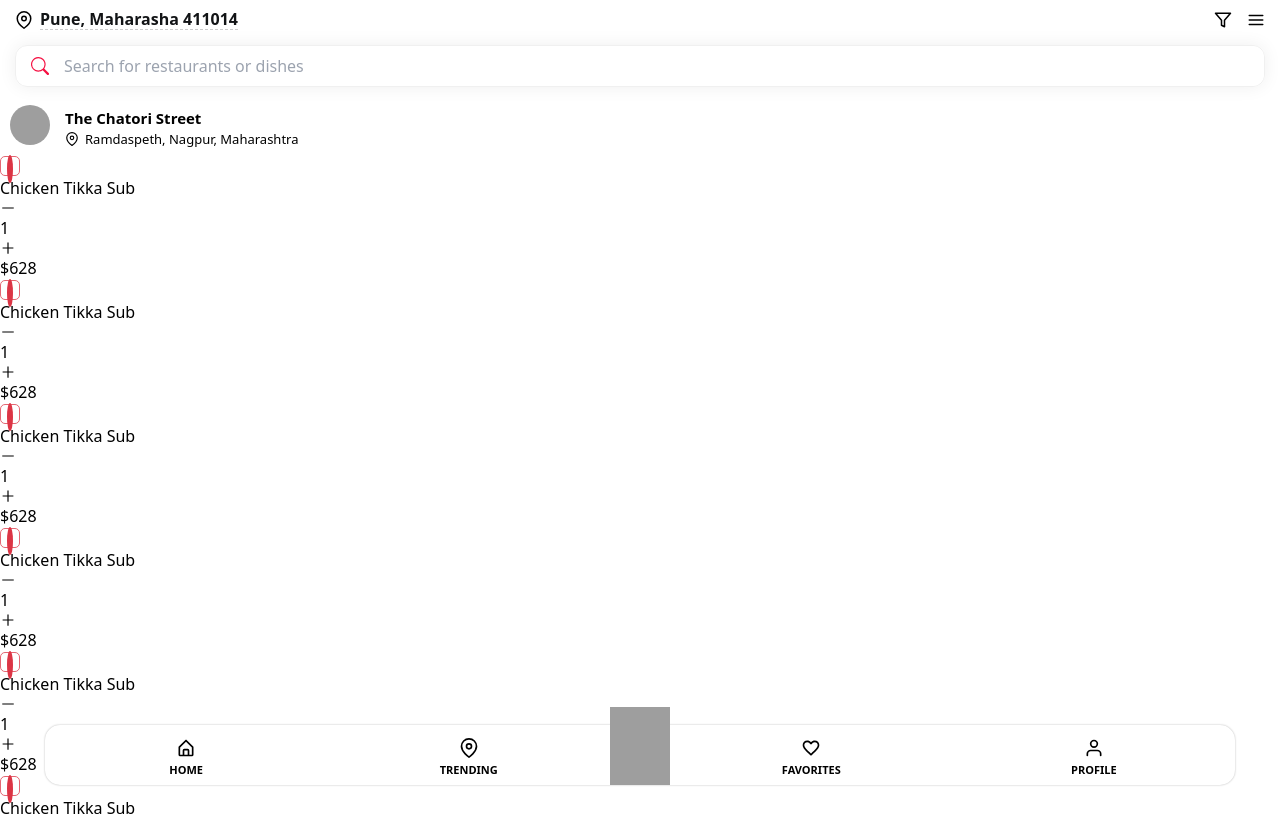
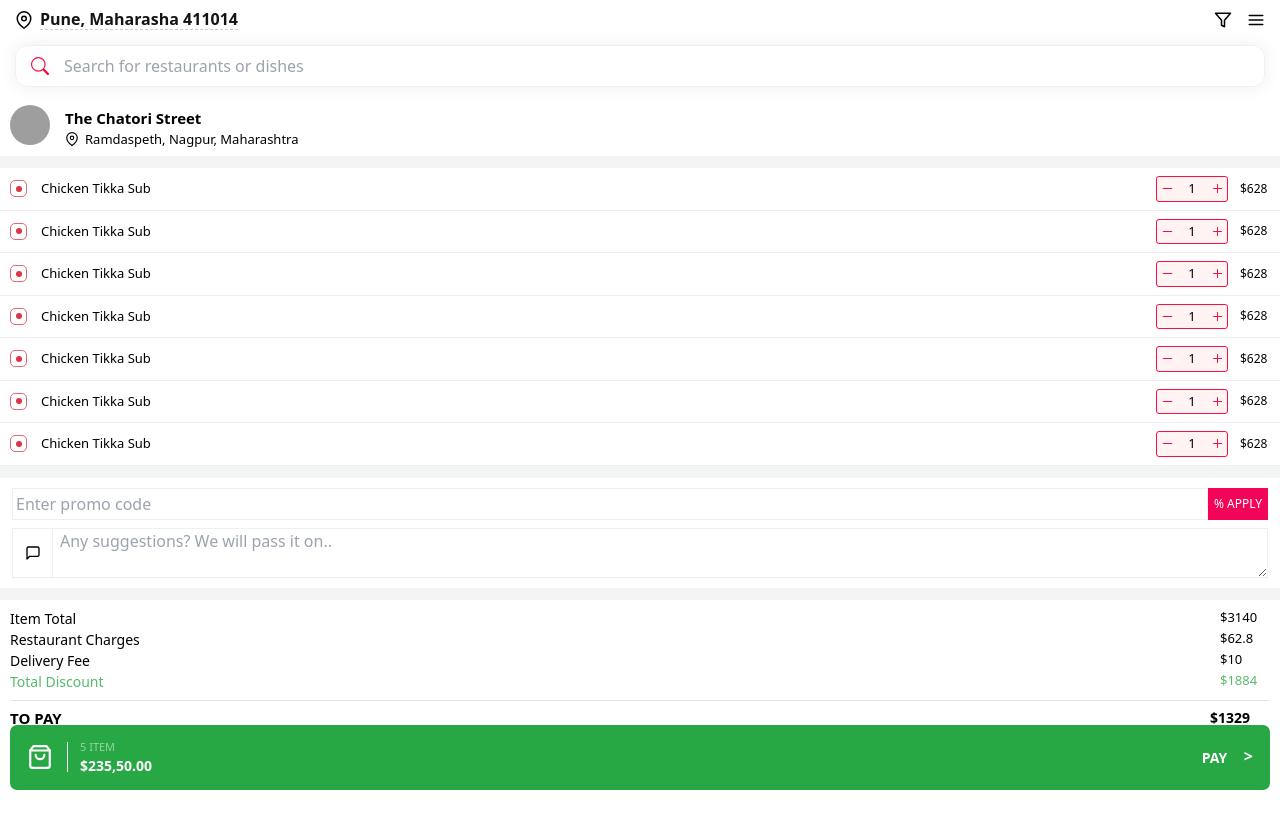
Before and after one commit to chaboxx/Rappidin, a Next.js app: page /cart in a window 1280 px wide. Shown: the top 816 px of the page. Built offline with nearby package versions, Linux system fonts and the light colour scheme; grey boxes are pictures that could not be loaded.

Commit message:
rappidin-10

```diff
--- /dev/null
+++ b/components/cart/PayButton.tsx
@@ -0,0 +1,27 @@
+
+import { FC } from "react";
+import { FiShoppingBag } from "react-icons/fi";
+
+import styles from "../../styles/components/cart/PayButton.module.css";
+
+export const PayButton:FC = () => {
+  return (
+    <div className={styles.pay_button_container}>
+      <div className={styles.content_container}>
+        <div className={styles.icon_container}>
+
+          <FiShoppingBag className={styles.icon}/>
+
+        </div>
+        <div>
+          <p className={styles.item_label}>5 ITEM</p>
+          <p className={styles.item_total}>$235,50.00</p>
+        </div>
+        <div className={styles.pay_container}>
+          <p className={styles.pay_label}>PAY</p>
+          <p className={styles.pay_icon}>{`>`}</p>
+        </div>
+      </div>
+    </div>
+  )
+}
--- a/components/cart/PlatoRow.tsx
+++ b/components/cart/PlatoRow.tsx
@@ -11,14 +11,14 @@
 export const PlatoRow:FC<Props> = ({plato}) => {
   return (
     <div className={styles.plato_row_container}>
-      <div className={styles.icon}><span></span></div>
-      <h3>Chicken Tikka Sub</h3>
-      <div>
-        <AiOutlineMinus/>
-        <p>1</p>
-        <AiOutlinePlus/>
+      <div className={styles.icon_svg}><div></div></div>
+      <h3 className={styles.title}>Chicken Tikka Sub</h3>
+      <div className={styles.boton_cantidad}>
+        <AiOutlineMinus className={styles.icon}/>
+        <p className={styles.cantidad}>1</p>
+        <AiOutlinePlus className={styles.icon}/>
       </div>
-      <p>$628</p>
+      <p className={styles.precio}>$628</p>
     </div>
   )
 }
--- a/components/ui/checkout/SummaryTotal.tsx
+++ b/components/ui/checkout/SummaryTotal.tsx
@@ -1,6 +1,9 @@
 import { FC } from "react"
 
 import { Total } from "../../../interfaces/pedido";
+
+
+import styles from "../../../styles/components/ui/checkout/SummaryTotal.module.css";
 
 
 interface Props {
@@ -9,22 +12,26 @@
 
 export const SummaryTotal:FC<Props> = ({total}) => {
   return (
-    <div>
-      <div>
-        <p>Item Total</p>
-        <p>${total.itemTotal}</p>
+    <div className={styles.summary_container}>
+      <div className={styles.item_container}>
+        <p className={styles.text_label}>Item Total</p>
+        <p className={styles.text_amount}>${total.itemTotal}</p>
       </div>
-      <div>
-        <p>Restaurant Charges</p>
-        <p>${total.charges}</p>
+      <div className={styles.item_container}>
+        <p className={styles.text_label}>Restaurant Charges</p>
+        <p className={styles.text_amount}>${total.charges}</p>
       </div>
-      <div>
-        <p>Delivery Fee</p>
-        <p>${total.deliveryFee}</p>
+      <div className={styles.item_container}>
+        <p className={styles.text_label}>Delivery Fee</p>
+        <p className={styles.text_amount}>${total.deliveryFee}</p>
       </div>
-      <div>
-        <p>Total Discount</p>
-        <p>${total.total}</p>
+      <div className={styles.item_container}>
+        <p className={styles.text_label_green}>Total Discount</p>
+        <p className={styles.text_amount_green}>${total.discount}</p>
+      </div>
+      <div className={styles.total_container}>
+        <p className={styles.text_label_total}>TO PAY</p>
+        <p className={styles.text_amount_total}>${total.total}</p>
       </div>
     </div>
   )
--- a/pages/cart/index.tsx
+++ b/pages/cart/index.tsx
@@ -3,8 +3,8 @@
 import Image from "next/image";
 
 import { Layout } from "../../layouts/Layout";
-import { NavigationBar } from "../../components/ui/NavigationBar";
 
+import { PayButton } from "../../components/cart/PayButton";
 import { PlatoRow } from "../../components/cart/PlatoRow";
 
 import { FiMapPin ,FiMessageSquare } from "react-icons/fi";
@@ -47,25 +47,27 @@
           }
         </div>
 
-        <div>
-          <div>
+        <div className={styles.promo_messages_container}>
+          <div className={styles.promo_container}>
 
-            <input type="text" name="promo_code" placeholder="Enter promo code" />
-            <button>% APPLY</button>
+            <input className={styles.input_promo} type="text" name="promo_code" placeholder="Enter promo code" />
+            <button className={styles.apply_button}>% APPLY</button>
           </div>
-          <div>
-            <button>
+
+          <div className={styles.message_container}>
+            <button className={styles.button_send_message}>
               <FiMessageSquare/>
             </button>
-            <input type="text"  name="comment" multiple />
+            <textarea className={styles.input_message} name="comment" placeholder="Any suggestions? We will pass it on.."/>
           </div>
 
         </div>
 
+
         <SummaryTotal total={total}/>
       </div>
 
-      <NavigationBar/>
+      <PayButton/>
     </Layout>
   )
 }
--- a/styles/cart/CarritoComprasScreen.module.css
+++ b/styles/cart/CarritoComprasScreen.module.css
@@ -40,4 +40,47 @@
 /* Cart PlatoRow.tsx */
 .menus_container{
   background-color: white;
+  margin-top: 12px;
 }
+
+/*  */
+.promo_messages_container{
+  margin-top: 12px;
+  background-color: white;
+  padding: 10px 12px;
+}
+
+.promo_container{
+  display: grid;
+  grid-template-columns: 1fr 60px;
+  align-items: center;
+}
+
+.input_promo{
+  border: 1px solid #edeff1;
+  padding: 3px;
+}
+.apply_button{
+  background-color: #f20558;
+  font-size: 12px;
+  padding: 7px 0;
+  color: white;
+}
+.message_container{
+  margin-top: 8px;
+  display: grid;
+  grid-template-columns: 40px 1fr;
+}
+
+.button_send_message{
+  border: 1px solid #edeff1;
+  border-right: none;
+  display: grid;
+  justify-items: center;
+  align-items: center;
+}
+
+.input_message{
+  border: 1px solid #edeff1;
+  padding: 0 7px;
+}
--- /dev/null
+++ b/styles/components/cart/PayButton.module.css
@@ -0,0 +1,61 @@
+.pay_button_container{
+
+  position: fixed;
+  left: 0;
+  bottom: 0;
+  width: 100%;
+
+}
+.content_container{
+  display: grid;
+  background-color: #28a745;
+  grid-template-columns: 41px 4fr 1fr;
+  gap: 12px;
+  align-items: center;
+  border-radius: 7px;
+  padding: 14px 17px;
+  margin: 10px;
+}
+
+.icon{
+  color: white;
+  width: 26px;
+  height: 30px;
+  justify-self: center;
+}
+.icon_container{
+  border-right: 1px solid white;
+  padding-right: 15px;
+}
+
+.item_label{
+  color: #94d3a2;
+  font-size: 11px;
+  font-weight: 500;
+}
+.item_total{
+  color:white;
+  font-weight: 700;
+  font-size: 14px;
+}
+
+.pay_container{
+  display: grid;
+  grid-template-columns: 1fr 1fr;
+  justify-self: end;
+  align-items: center;
+  justify-items: end;
+}
+
+.pay_label{
+  font-size: 14px;
+  color: white;
+  font-weight: 600;
+}
+
+.pay_icon{
+  font-size: 16px;
+  color: white;
+  font-weight: 600;
+  margin-bottom: 3px;
+}
--- a/styles/components/cart/PlatoRow.module.css
+++ b/styles/components/cart/PlatoRow.module.css
@@ -1,20 +1,54 @@
+
+.icon_svg{
+  width: 17px;
+  height: 17px;
+  border: 1px solid #e46773;
+  border-radius: 5px;
+  display: grid;
+  place-content: center;
+}
+
+.icon_svg div{
+  width: 6px;
+  height: 6px;
+  background-color: #dc3545;
+  border-radius: 50%;
+}
+
 .plato_row_container{
   display: grid;
+  grid-template-columns: 19px 1fr 72px 30px;
+  gap: 12px;
+  padding: 8px 10px;
+  align-items: center;
+  border-bottom: 1px solid #edeff1;
+}
+
+.title{
+  font-size: 13px;
+}
+.boton_cantidad{
+  display: grid;
+  grid-template-columns: 20px 30px 20px;
+  align-items: center;
+  justify-items: center;
+  background-color: #fff3f4;
+  border: 1px solid #f51042;
+  border-radius: 3px;
+  padding: 2px 0;
 
 }
+
+.cantidad {
+  font-size: 13px;
+  font-weight: 100;
+}
+
 .icon{
-  width: 20px;
-  height: 20px;
-  border: 1px solid #e46773;
-  border-radius: 5px;
+  color: #f51042;
+  font-size: 13px;
 }
-.icon::after{
-  content: "";
-  background-color: #dc3545;
-  position: relative;
-  top: 0;
-  left: 0;
-  padding: 3px;
-  margin: 0 6px;
-  border-radius: 50%;
+
+.precio{
+  font-size: 12px;
 }
--- /dev/null
+++ b/styles/components/ui/checkout/SummaryTotal.module.css
@@ -0,0 +1,47 @@
+
+.summary_container{
+  margin-top: 12px;
+  background-color: white;
+  margin-bottom: 100px;
+  padding: 8px 10px;
+}
+
+.item_container{
+  display: grid;
+  grid-template-columns: 1fr 50px;
+}
+
+.text_label{
+  font-size: 14px;
+}
+
+.text_amount{
+  font-size: 13px;
+}
+
+.total_container{
+  display: grid;
+  grid-template-columns: 1fr 60px;
+  border-top: 1px solid #e5e5e5;
+  margin-top: 8px;
+  padding-top: 6px;
+}
+.text_label_green{
+  color: #57ba6d;
+  font-size: 14px;
+}
+
+.text_amount_green{
+  color: #57ba6d;
+  font-size: 13px;
+}
+
+.text_label_total{
+  font-size: 15px;
+  font-weight: 700;
+}
+
+.text_amount_total{
+  font-weight: 700;
+  font-size: 14px;
+}
```
